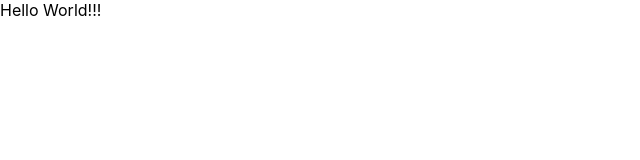
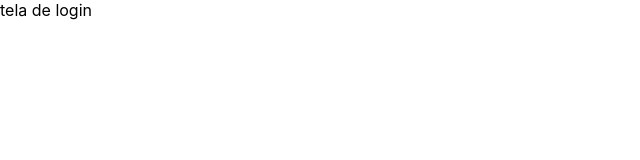
Before and after one commit to RobsonGilRocha/outubroprojeto, a React (Create React App) app: page / in a window 1280 px wide. Shown: the top 160 px of the page, without its empty margins (0-640 px from the left). Built offline with nearby package versions, Linux system fonts and the light colour scheme.

Commit message:
montando

```diff
--- a/src/App.js
+++ b/src/App.js
@@ -1,8 +1,13 @@
-
-
+/* import {Catalog} from './components'
+export {Contato} from './components'
+export {Footer} from './components'
+export {Header} from './components'
+export {Home} from './components'
+export {Login} from './components'
+ */
 function App() {
   return (
-    <div>Hello World!!!</div>
+    <div>tela de login</div>
   );
 }
 
--- /dev/null
+++ b/src/components/index.js
@@ -0,0 +1,6 @@
+export {default as Catalog} from './Catalog'
+export {default as Contato} from './Contato'
+export {default as Footer} from './Footer'
+export {default as Header} from './Header'
+export {default as Home} from './Home'
+export {default as Login} from './Login'
```
